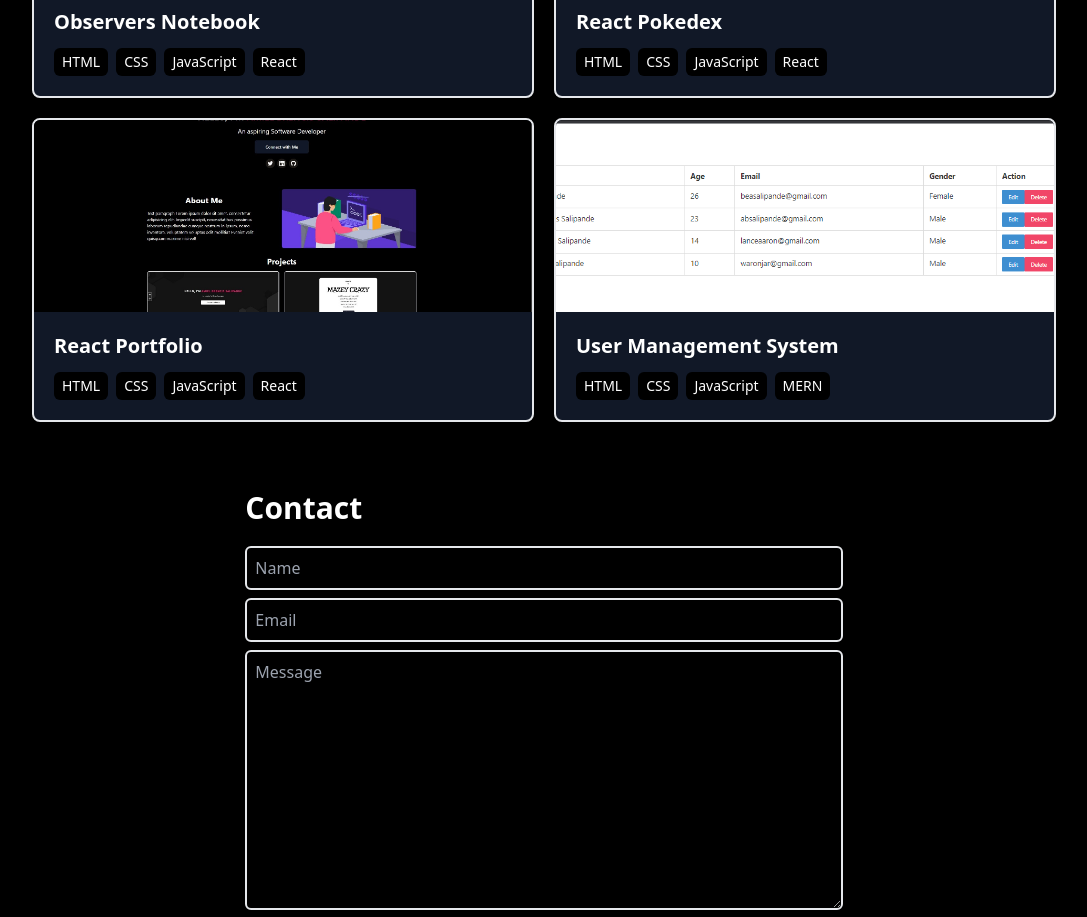
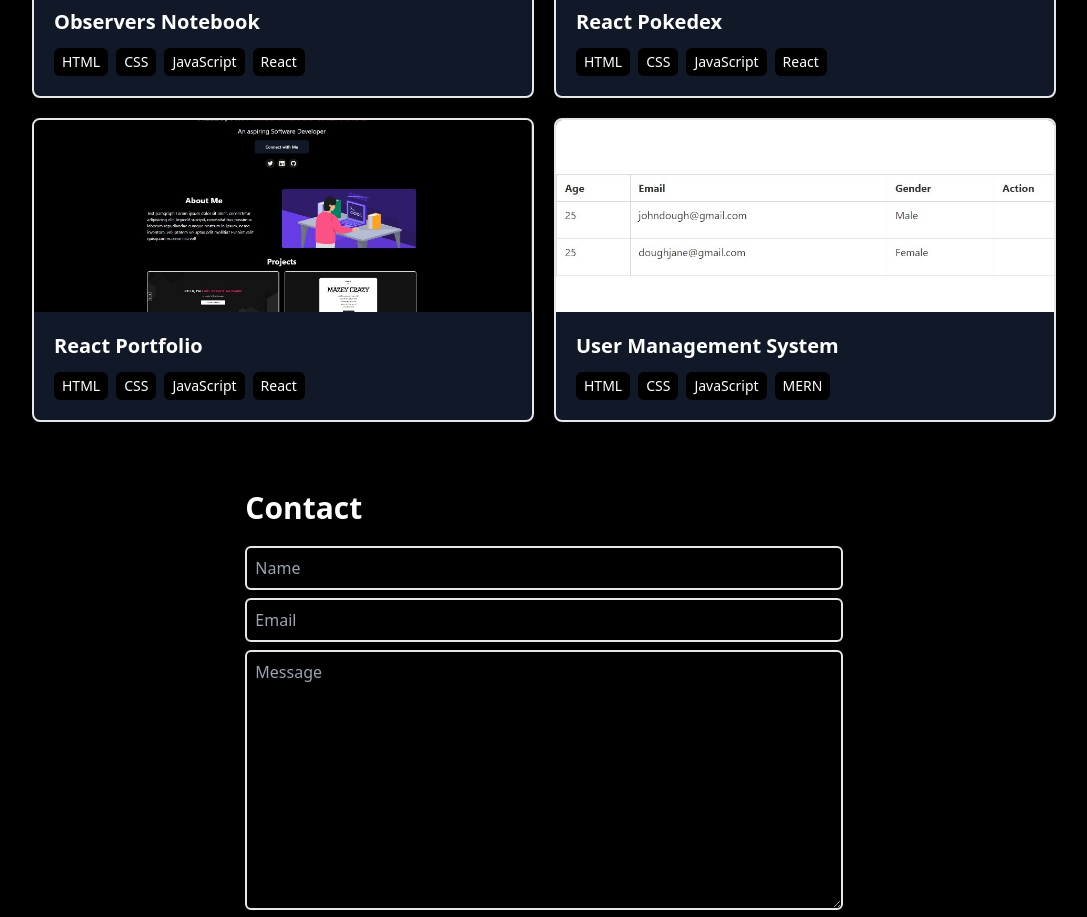
Before and after one commit to absalipande/portfolio, a React (Vite) app: page / in a window 1280 px wide. Shown: the part 1340-2257 px from the top of the page, without its empty margins (96-1183 px from the left). Built offline with nearby package versions, Linux system fonts and the light colour scheme.

Commit message:
added photo and link of project

```diff
--- a/src/data/projects.js
+++ b/src/data/projects.js
@@ -27,12 +27,12 @@ export default [
     title: 'React Portfolio',
     imgUrl: '/assets/portfolio.jpg',
     stack: ['HTML', 'CSS', 'JavaScript', 'React'],
-    link: '',
+    link: 'https://absalipande-portfolio.vercel.app/',
   },
   {
     title: 'User Management System',
-    imgUrl: '/assets/mern-stack-app.jpg',
+    imgUrl: '/assets/mern-app.jpg',
     stack: ['HTML', 'CSS', 'JavaScript', 'MERN'],
-    link: '',
+    link: 'https://mern-app-frontend.onrender.com/',
   },
 ];
```
Also changed, not shown: public/assets/mern-app.jpg (added), public/assets/mern-stack-app.jpg (deleted).
